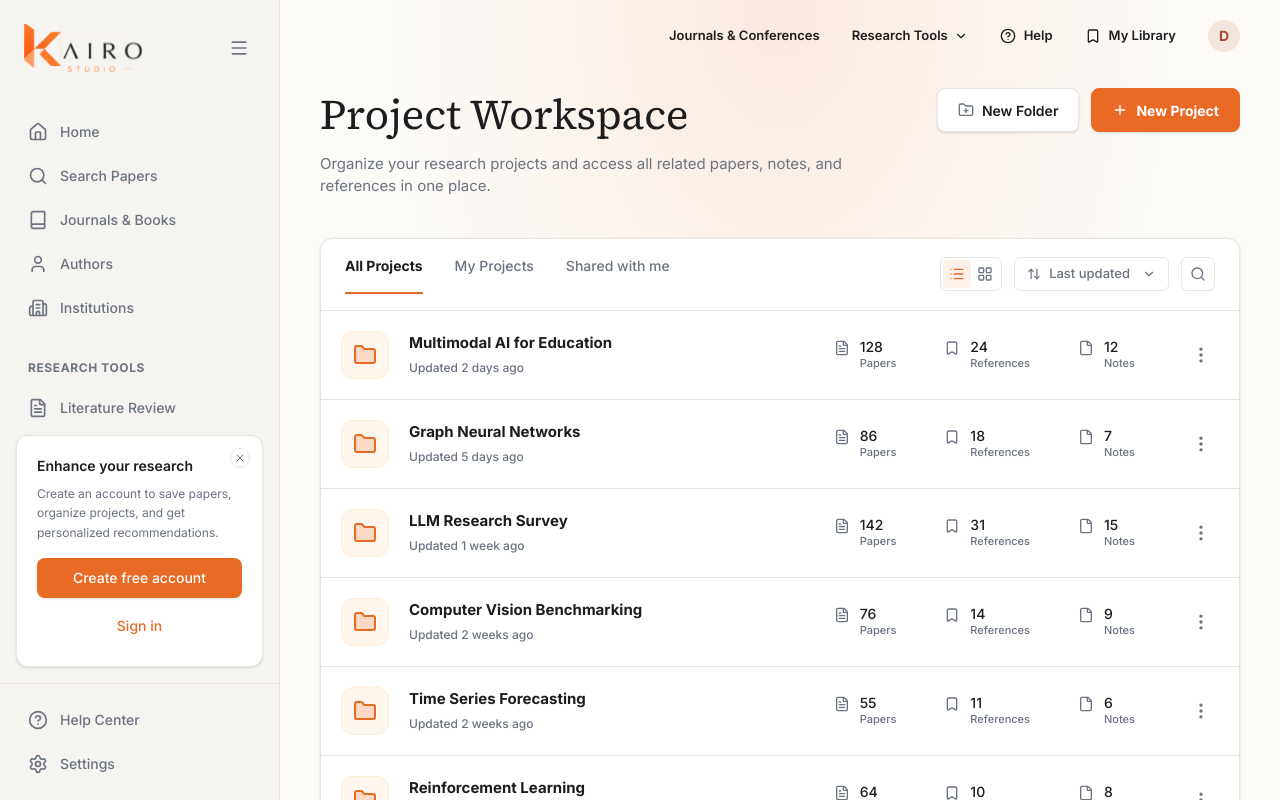
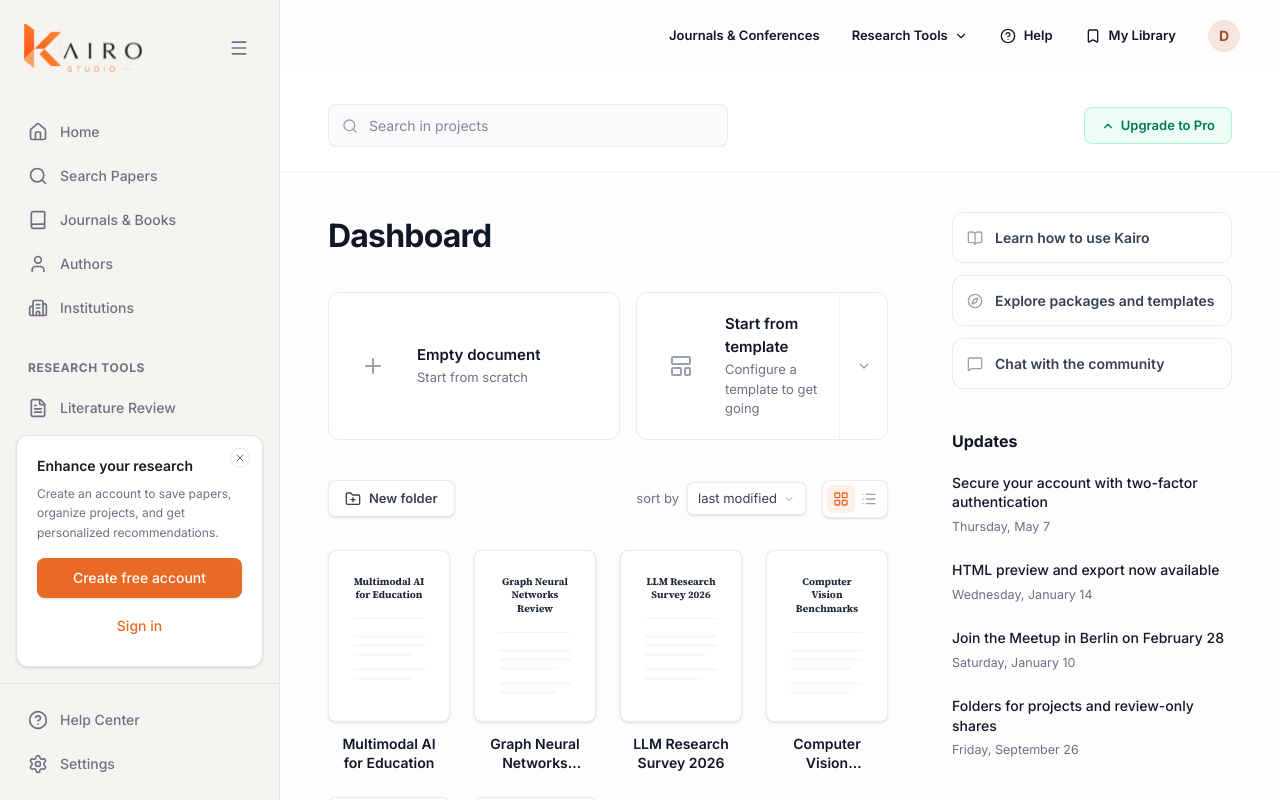
Before and after one commit to Ardavaa/kairo-studio, a Next.js app in the folder frontend/: page /project-workspace in a window 1280 px wide. Shown: the top 800 px of the page. Built offline with nearby package versions, Linux system fonts and the light colour scheme.

Commit message:
style: enhanced project workspace UI

```diff
--- a/frontend/app/project-workspace/page.tsx
+++ b/frontend/app/project-workspace/page.tsx
@@ -1,22 +1,38 @@
 "use client";
 import { useState } from "react";
 import {
-  ChevronDown, HelpCircle, Bookmark, Folder, FolderPlus,
-  Plus, Search, ArrowUpDown, List, LayoutGrid, MoreVertical,
-  FileText, BookOpen, File
+  Search, Plus, LayoutTemplate, FolderPlus,
+  ChevronDown, LayoutGrid, List, BookOpen,
+  MessageSquare, Compass, Cloud, FileText,
+  ChevronUp, HelpCircle, Bookmark
 } from "lucide-react";
 
 export default function ProjectWorkspacePage() {
+  const [view, setView] = useState<"grid" | "list">("grid");
+
+  const projects = [
+    { title: "Multimodal AI for Education", author: "Ardava", updated: "2 days", type: "document" },
+    { title: "Graph Neural Networks Review", author: "Ardava", updated: "5 days", type: "document" },
+    { title: "LLM Research Survey 2026", author: "Ardava", updated: "1 week", type: "document" },
+    { title: "Computer Vision Benchmarks", author: "Ardava", updated: "2 weeks", type: "document" },
+    { title: "Time Series Forecasting with Transformers", author: "Ardava", updated: "2 weeks", type: "document" },
+    { title: "Reinforcement Learning Setup", author: "Ardava", updated: "3 weeks", type: "document" },
+  ];
+
+  const updates = [
+    { title: "Secure your account with two-factor authentication", date: "Thursday, May 7" },
+    { title: "HTML preview and export now available", date: "Wednesday, January 14" },
+    { title: "Join the Meetup in Berlin on February 28", date: "Saturday, January 10" },
+    { title: "Folders for projects and review-only shares", date: "Friday, September 26" },
+  ];
+
   return (
-    <div className="flex min-h-screen bg-warm-white text-primary font-sans">
-      <main className="flex-1 sidebar-aware-margin min-w-0 flex flex-col relative bg-warm-white animate-page-in pt-[60px] lg:pt-0">
-
-        {/* Background Glow */}
-        <div className="absolute top-0 left-1/2 -translate-x-1/2 w-[800px] h-[600px] bg-[radial-gradient(ellipse_at_top,rgba(234,88,12,0.1)_0%,transparent_70%)] pointer-events-none z-0 hidden md:block" />
+    <div className="flex min-h-screen bg-[#FDFDFD] text-gray-900 font-sans selection:bg-accent/20">
+      <main className="flex-1 sidebar-aware-margin min-w-0 flex flex-col relative animate-page-in">
 
         {/* Topbar */}
         <header className="h-[72px] hidden lg:flex items-center justify-end px-10 shrink-0 relative z-10">
-          <div className="flex items-center gap-8 text-[13px] font-medium text-primary">
+          <div className="flex items-center gap-8 text-[13px] font-medium text-gray-900">
             <a href="#" className="hover:text-accent transition-colors font-semibold">Journals & Conferences</a>
             <button className="flex items-center gap-1.5 hover:text-accent transition-colors font-semibold">
               Research Tools <ChevronDown className="w-3.5 h-3.5" />
@@ -33,156 +49,173 @@ export default function ProjectWorkspacePage() {
           </div>
         </header>
 
-        <div className="flex-1 flex flex-col px-4 md:px-8 lg:px-10 pb-16 max-w-[1200px] mx-auto w-full relative z-10">
+        {/* Dashboard Header Container */}
+        <div className="px-4 md:px-8 lg:px-12 pt-8 pb-6 flex flex-col md:flex-row md:items-center justify-between gap-4 bg-white border-b border-gray-100">
+          {/* Search Bar */}
+          <div className="relative w-full md:w-[320px] lg:w-[400px] group">
+            <Search className="absolute left-3.5 top-1/2 -translate-y-1/2 w-4 h-4 text-gray-400 group-focus-within:text-accent transition-colors" />
+            <input
+              type="text"
+              placeholder="Search in projects"
+              className="w-full pl-10 pr-4 py-2.5 bg-gray-50 border border-gray-200/80 rounded-lg text-[14px] outline-none focus:bg-white focus:border-accent/40 focus:ring-4 focus:ring-accent/10 transition-all duration-200 ease-[cubic-bezier(0.23,1,0.32,1)]"
+            />
+          </div>
 
-          {/* Header section */}
-          <div className="pt-4 pb-6 md:pb-10 flex flex-col md:flex-row items-start justify-between gap-6">
-            <div>
-              <h1 className="font-serif text-[32px] md:text-[42px] leading-tight text-primary mb-2 md:mb-3">
-                Project Workspace
-              </h1>
-              <p className="text-[14px] md:text-[15px] text-muted">
-                Organize your research projects and access all related papers, notes, and references in one place.
-              </p>
-            </div>
-            <div className="flex flex-col sm:flex-row gap-3 w-full md:w-auto shrink-0">
-              <button className="flex justify-center items-center gap-2 px-5 h-11 bg-white border border-soft-border rounded-lg text-[14px] font-semibold text-primary hover:bg-black/5 shadow-sm transition-colors w-full sm:w-auto">
-                <FolderPlus className="w-4 h-4 text-muted" /> New Folder
-              </button>
-              <button className="flex justify-center items-center gap-2 px-5 h-11 bg-accent border border-accent rounded-lg text-[14px] font-bold text-white hover:bg-accent/90 shadow-sm transition-colors w-full sm:w-auto">
-                <Plus className="w-4 h-4" /> New Project
+          {/* Actions */}
+          <div className="flex items-center gap-4 self-end md:self-auto">
+            <button className="flex items-center gap-1.5 px-4 py-2 bg-emerald-50 text-emerald-700 border border-emerald-200/80 rounded-lg text-[13px] font-semibold hover:bg-emerald-100 active:scale-[0.97] transition-all duration-200 ease-[cubic-bezier(0.23,1,0.32,1)]">
+              <ChevronUp className="w-3.5 h-3.5" /> Upgrade to Pro
             </button>
           </div>
         </div>
 
-          {/* Main Content Box */}
-          <div className="bg-white border border-soft-border rounded-xl shadow-sm overflow-hidden flex flex-col mb-12">
+        {/* Main Content Area */}
+        <div className="flex-1 flex flex-col xl:flex-row px-4 md:px-8 lg:px-12 py-10 gap-12 lg:gap-16 max-w-[1600px] mx-auto w-full">
 
-            {/* Toolbar */}
-            <div className="px-4 md:px-6 py-4 border-b border-soft-border flex flex-col md:flex-row items-start md:items-center justify-between gap-4">
+          {/* Left Column (Projects) */}
+          <div className="flex-1 min-w-0 flex flex-col gap-8">
+            <h1 className="text-[28px] md:text-[32px] font-bold text-gray-900 tracking-tight">Dashboard</h1>
 
-              {/* Tabs */}
-              <div className="flex items-center gap-6 md:gap-8 overflow-x-auto no-scrollbar w-full md:w-auto border-b md:border-b-0 border-soft-border md:pb-0 pb-1 -mb-[17px] md:mb-0">
-                <button className="text-[14px] font-bold text-primary pb-3 md:pb-4 border-b-2 border-accent whitespace-nowrap">
-                  All Projects
+            {/* Create Cards */}
+            <div className="flex flex-col sm:flex-row gap-4">
+              <button className="flex-1 flex items-center p-4 lg:p-5 bg-white border border-gray-200/80 rounded-xl hover:border-gray-300 hover:shadow-[0_4px_20px_-4px_rgba(0,0,0,0.05)] active:scale-[0.98] transition-all duration-200 ease-[cubic-bezier(0.23,1,0.32,1)] text-left group">
+                <div className="w-12 h-12 flex items-center justify-center mr-5 shrink-0">
+                  <Plus className="w-6 h-6 text-gray-400 group-hover:text-gray-900 transition-colors" />
+                </div>
+                <div>
+                  <h3 className="font-semibold text-gray-900 text-[15px] mb-0.5">Empty document</h3>
+                  <p className="text-gray-500 text-[13px]">Start from scratch</p>
+                </div>
               </button>
-                <button className="text-[14px] font-medium text-muted hover:text-primary pb-3 md:pb-4 border-b-2 border-transparent whitespace-nowrap">
-                  My Projects
+
+              <div className="flex-1 flex bg-white border border-gray-200/80 rounded-xl hover:border-gray-300 hover:shadow-[0_4px_20px_-4px_rgba(0,0,0,0.05)] transition-all duration-200 ease-[cubic-bezier(0.23,1,0.32,1)] group">
+                <button className="flex-1 flex items-center p-4 lg:p-5 text-left active:scale-[0.98] transition-transform duration-200 ease-[cubic-bezier(0.23,1,0.32,1)] origin-left rounded-l-xl">
+                  <div className="w-12 h-12 flex items-center justify-center mr-5 shrink-0">
+                    <LayoutTemplate className="w-6 h-6 text-gray-400 group-hover:text-gray-900 transition-colors" />
+                  </div>
+                  <div>
+                    <h3 className="font-semibold text-gray-900 text-[15px] mb-0.5">Start from template</h3>
+                    <p className="text-gray-500 text-[13px]">Configure a template to get going</p>
+                  </div>
                 </button>
-                <button className="text-[14px] font-medium text-muted hover:text-primary pb-3 md:pb-4 border-b-2 border-transparent whitespace-nowrap">
-                  Shared with me
+                <div className="w-12 border-l border-gray-100 flex items-center justify-center hover:bg-gray-50 cursor-pointer rounded-r-xl transition-colors shrink-0">
+                  <ChevronDown className="w-4 h-4 text-gray-400" />
+                </div>
+              </div>
+            </div>
+
+            {/* Controls Bar */}
+            <div className="flex flex-col sm:flex-row sm:items-center justify-between mt-2 gap-4">
+              <button className="flex items-center justify-center gap-2 px-4 py-2 bg-white border border-gray-200/80 rounded-lg text-[13px] font-semibold text-gray-700 hover:bg-gray-50 hover:border-gray-300 active:scale-[0.97] transition-all duration-200 ease-[cubic-bezier(0.23,1,0.32,1)] shadow-sm">
+                <FolderPlus className="w-4 h-4" /> New folder
+              </button>
+
+              <div className="flex items-center gap-4 self-end sm:self-auto">
+                <div className="flex items-center gap-2 text-[13px] text-gray-500">
+                  sort by
+                  <button className="flex items-center gap-1.5 px-2.5 py-1.5 bg-white border border-gray-200/80 rounded-md text-gray-700 hover:bg-gray-50 hover:border-gray-300 transition-colors shadow-sm">
+                    last modified <ChevronDown className="w-3 h-3 text-gray-400" />
                   </button>
                 </div>
-
-              {/* View/Sort/Search Controls */}
-              <div className="flex items-center justify-between md:justify-end gap-3 w-full md:w-auto overflow-x-auto no-scrollbar pt-2 md:pt-0">
-                {/* View Toggle */}
-                <div className="flex items-center bg-paper-white border border-soft-border rounded-md p-0.5">
-                  <button className="p-1.5 bg-accent/10 text-accent rounded hover:bg-accent/15 transition-colors">
-                    <List className="w-4 h-4" />
-                  </button>
-                  <button className="p-1.5 text-muted hover:text-primary transition-colors">
+                <div className="flex items-center border border-gray-200/80 rounded-lg p-1 bg-white shadow-sm">
+                  <button
+                    onClick={() => setView("grid")}
+                    className={`p-1.5 rounded-md transition-colors ${view === "grid" ? "bg-accent/10 text-accent" : "text-gray-400 hover:text-gray-700"}`}
+                  >
                     <LayoutGrid className="w-4 h-4" />
                   </button>
-                </div>
-
-                {/* Sort Dropdown */}
-                <button className="flex items-center gap-2 px-3 py-1.5 bg-paper-white border border-soft-border rounded-md text-[13px] font-medium text-muted hover:text-primary transition-colors h-[34px]">
-                  <ArrowUpDown className="w-3.5 h-3.5" /> Last updated <ChevronDown className="w-3.5 h-3.5 ml-1" />
-                </button>
-
-                {/* Search Button */}
-                <button className="flex items-center justify-center w-[34px] h-[34px] bg-paper-white border border-soft-border rounded-md text-muted hover:text-primary transition-colors">
-                  <Search className="w-4 h-4" />
+                  <button
+                    onClick={() => setView("list")}
+                    className={`p-1.5 rounded-md transition-colors ${view === "list" ? "bg-accent/10 text-accent" : "text-gray-400 hover:text-gray-700"}`}
+                  >
+                    <List className="w-4 h-4" />
                   </button>
                 </div>
               </div>
-
-            {/* Project List */}
-            <div className="flex flex-col divide-y divide-soft-border">
-
-              {[
-                { title: "Multimodal AI for Education", updated: "2 days", papers: 128, refs: 24, notes: 12 },
-                { title: "Graph Neural Networks", updated: "5 days", papers: 86, refs: 18, notes: 7 },
-                { title: "LLM Research Survey", updated: "1 week", papers: 142, refs: 31, notes: 15 },
-                { title: "Computer Vision Benchmarking", updated: "2 weeks", papers: 76, refs: 14, notes: 9 },
-                { title: "Time Series Forecasting", updated: "2 weeks", papers: 55, refs: 11, notes: 6 },
-                { title: "Reinforcement Learning", updated: "3 weeks", papers: 64, refs: 10, notes: 8 },
-              ].map((project, idx) => (
-                <div key={idx} className="flex flex-col lg:flex-row lg:items-center justify-between p-4 md:p-5 hover:bg-black/5 transition-colors group cursor-pointer gap-4 lg:gap-0">
-
-                  {/* Left: Icon & Title */}
-                  <div className="flex items-center gap-4 md:gap-5 w-full lg:w-auto">
-                    <div className="w-10 h-10 md:w-12 md:h-12 rounded-xl bg-orange-50 flex items-center justify-center border border-orange-100 shrink-0">
-                      <Folder className="w-5 h-5 md:w-6 md:h-6 text-accent fill-accent/20" />
-                    </div>
-                    <div className="flex-1 min-w-0">
-                      <h3 className="text-[14px] md:text-[15px] font-bold text-primary mb-0.5 md:mb-1 group-hover:text-accent transition-colors truncate">
-                        {project.title}
-                      </h3>
-                      <p className="text-[11px] md:text-[12px] font-medium text-muted">
-                        Updated {project.updated} ago
-                      </p>
-                    </div>
-                    {/* Mobile Options Button - Visible only on mobile */}
-                    <button className="text-muted hover:text-primary transition-colors p-2 lg:hidden shrink-0">
-                      <MoreVertical className="w-5 h-5" />
-                    </button>
             </div>
 
-                  {/* Right: Stats & Options */}
-                  <div className="flex items-center justify-between lg:justify-end w-full lg:w-auto pl-14 md:pl-16 lg:pl-0">
-                    {/* Stats */}
-                    <div className="flex items-center gap-6 sm:gap-10 md:gap-12 w-full lg:w-auto justify-between sm:justify-start">
+            {/* Project Grid */}
+            <div className={`grid gap-6 ${view === "grid" ? "grid-cols-2 md:grid-cols-3 lg:grid-cols-4 xl:grid-cols-4 2xl:grid-cols-5" : "grid-cols-1"}`}>
+              {projects.map((project, idx) => (
+                view === "grid" ? (
+                  <div key={idx} className="group cursor-pointer flex flex-col gap-3">
+                    {/* Document Preview (Paper) */}
+                    <div className="aspect-[1/1.414] bg-white border border-gray-200/80 rounded-lg shadow-sm relative overflow-hidden group-hover:shadow-[0_8px_30px_-8px_rgba(0,0,0,0.12)] group-hover:-translate-y-1 group-hover:border-gray-300 transition-all duration-300 ease-[cubic-bezier(0.23,1,0.32,1)] active:scale-[0.97] origin-bottom">
 
-                      <div className="flex items-start gap-2.5">
-                        <FileText className="w-4 h-4 text-muted mt-0.5" />
-                        <div>
-                          <div className="text-[14px] font-medium text-primary leading-tight">{project.papers}</div>
-                          <div className="text-[11px] font-medium text-muted">Papers</div>
+                      {/* Fake document content */}
+                      <div className="absolute inset-0 p-5 sm:p-6 flex flex-col items-center">
+                        <div className="text-[9px] sm:text-[10px] font-serif font-bold text-gray-800 leading-snug mb-3 text-center line-clamp-3">
+                          {project.title}
+                        </div>
+                        <div className="w-full h-[1px] bg-gray-100 my-1" />
+                        <div className="text-[4px] text-gray-400 space-y-1.5 w-full mt-3 opacity-60">
+                          <div className="w-full h-[3px] bg-gray-100 rounded-full" />
+                          <div className="w-full h-[3px] bg-gray-100 rounded-full" />
+                          <div className="w-5/6 h-[3px] bg-gray-100 rounded-full" />
+                          <div className="w-full h-[3px] bg-gray-100 rounded-full mt-3" />
+                          <div className="w-4/5 h-[3px] bg-gray-100 rounded-full" />
                         </div>
                       </div>
 
-                      <div className="flex items-start gap-2.5">
-                        <Bookmark className="w-4 h-4 text-muted mt-0.5" />
-                        <div>
-                          <div className="text-[14px] font-medium text-primary leading-tight">{project.refs}</div>
-                          <div className="text-[11px] font-medium text-muted">References</div>
+                      {/* Folded corner effect */}
+                      <div className="absolute top-0 right-0 w-8 h-8 bg-gradient-to-bl from-gray-50 to-transparent border-l border-b border-gray-100 rounded-bl-lg opacity-0 group-hover:opacity-100 transition-opacity duration-300" />
+                    </div>
+
+                    {/* Title & Metadata */}
+                    <div className="flex flex-col items-center text-center px-2">
+                      <h3 className="text-[14px] font-semibold text-gray-900 leading-snug line-clamp-2 group-hover:text-accent transition-colors">{project.title}</h3>
                     </div>
                   </div>
-
-                      <div className="flex items-start gap-2.5">
-                        <File className="w-4 h-4 text-muted mt-0.5" />
+                ) : (
+                  <div key={idx} className="flex items-center justify-between p-4 bg-white border border-gray-200/80 rounded-xl hover:border-gray-300 hover:shadow-sm active:scale-[0.99] transition-all duration-200 ease-[cubic-bezier(0.23,1,0.32,1)] group cursor-pointer">
+                    <div className="flex items-center gap-4">
+                      <div className="w-10 h-12 bg-gray-50 border border-gray-200 rounded flex items-center justify-center shrink-0">
+                        <FileText className="w-4 h-4 text-gray-400" />
+                      </div>
                       <div>
-                          <div className="text-[14px] font-medium text-primary leading-tight">{project.notes}</div>
-                          <div className="text-[11px] font-medium text-muted">Notes</div>
+                        <h3 className="text-[15px] font-semibold text-gray-900 group-hover:text-accent transition-colors">{project.title}</h3>
+                        <p className="text-[13px] text-gray-500">Updated {project.updated} ago</p>
                       </div>
+                    </div>
+                  </div>
+                )
+              ))}
             </div>
 
           </div>
 
-                    {/* Options Button - Visible only on desktop */}
-                    <button className="text-muted hover:text-primary transition-colors p-2 hidden lg:block ml-4 xl:ml-12 shrink-0">
-                      <MoreVertical className="w-5 h-5" />
+          {/* Right Sidebar */}
+          <aside className="w-full xl:w-[280px] shrink-0 flex flex-col gap-10">
+
+            {/* Action Links */}
+            <div className="flex flex-col gap-3">
+              <button className="flex items-center gap-3 p-3.5 bg-white border border-gray-200/80 rounded-xl text-[14px] font-semibold text-gray-700 hover:bg-gray-50 hover:border-gray-300 hover:shadow-sm active:scale-[0.98] transition-all duration-200 ease-[cubic-bezier(0.23,1,0.32,1)] text-left">
+                <BookOpen className="w-4 h-4 text-gray-400" /> Learn how to use Kairo
+              </button>
+              <button className="flex items-center gap-3 p-3.5 bg-white border border-gray-200/80 rounded-xl text-[14px] font-semibold text-gray-700 hover:bg-gray-50 hover:border-gray-300 hover:shadow-sm active:scale-[0.98] transition-all duration-200 ease-[cubic-bezier(0.23,1,0.32,1)] text-left">
+                <Compass className="w-4 h-4 text-gray-400" /> Explore packages and templates
+              </button>
+              <button className="flex items-center gap-3 p-3.5 bg-white border border-gray-200/80 rounded-xl text-[14px] font-semibold text-gray-700 hover:bg-gray-50 hover:border-gray-300 hover:shadow-sm active:scale-[0.98] transition-all duration-200 ease-[cubic-bezier(0.23,1,0.32,1)] text-left">
+                <MessageSquare className="w-4 h-4 text-gray-400" /> Chat with the community
               </button>
             </div>
 
+            {/* Updates */}
+            <div>
+              <h3 className="font-bold text-[16px] text-gray-900 mb-5">Updates</h3>
+              <div className="flex flex-col gap-6">
+                {updates.map((update, idx) => (
+                  <div key={idx} className="group cursor-pointer">
+                    <h4 className="text-[14px] font-medium text-gray-900 leading-snug group-hover:text-accent transition-colors mb-1.5">
+                      {update.title}
+                    </h4>
+                    <p className="text-[12.5px] text-gray-500">{update.date}</p>
                   </div>
                 ))}
-
               </div>
             </div>
 
-          {/* Footer Hint */}
-          <div className="flex items-center justify-center gap-4 py-8">
-            <div className="w-12 h-12 rounded-full bg-orange-50 flex items-center justify-center border border-orange-100 shrink-0">
-              <Folder className="w-5 h-5 text-accent" />
-            </div>
-            <div>
-              <h4 className="text-[14px] font-bold text-primary mb-0.5">Need help organizing your research?</h4>
-              <p className="text-[12px] font-medium text-muted">Create folders and projects to keep everything structured.</p>
-            </div>
-          </div>
+          </aside>
 
         </div>
       </main>
```
Lines whose indentation alone changed are shown as unchanged.
